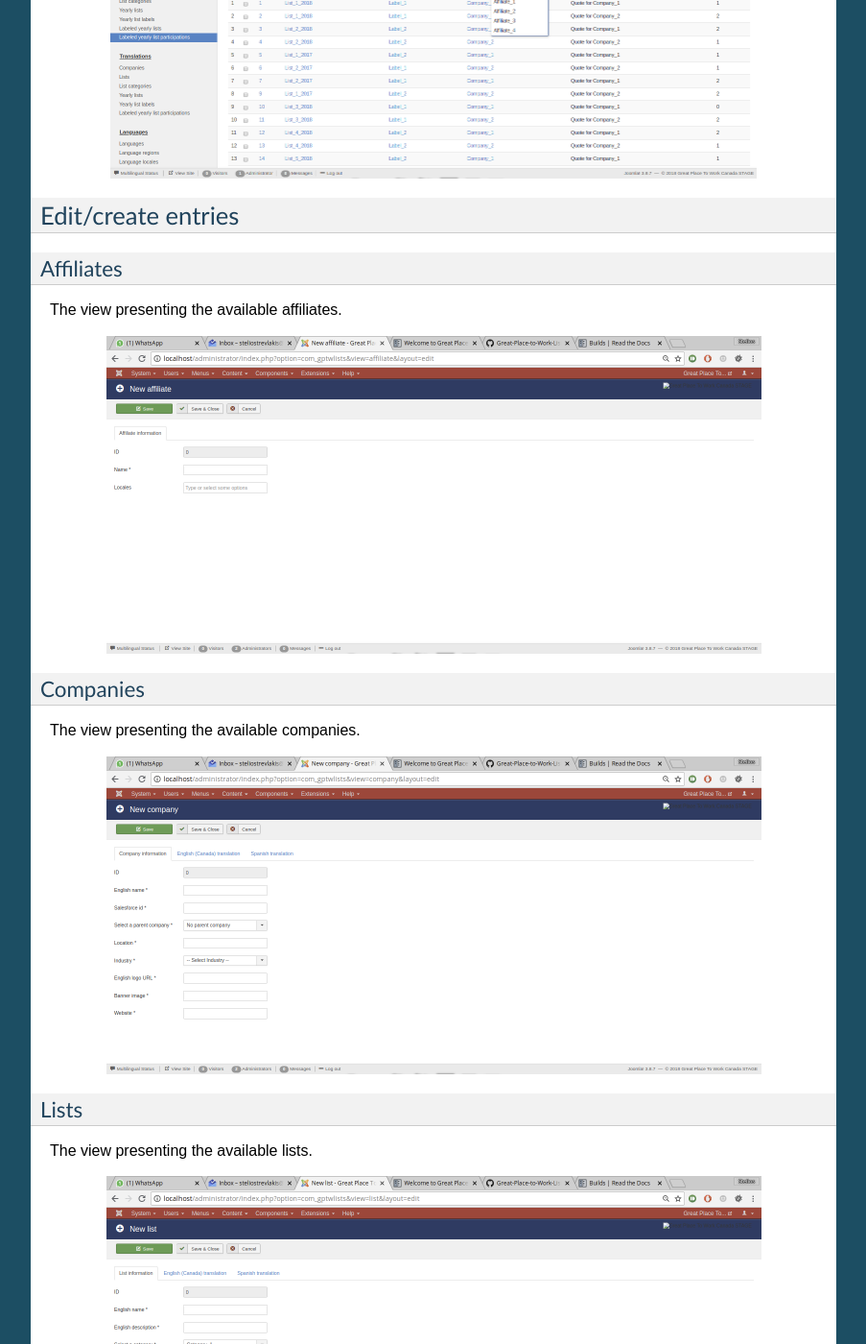
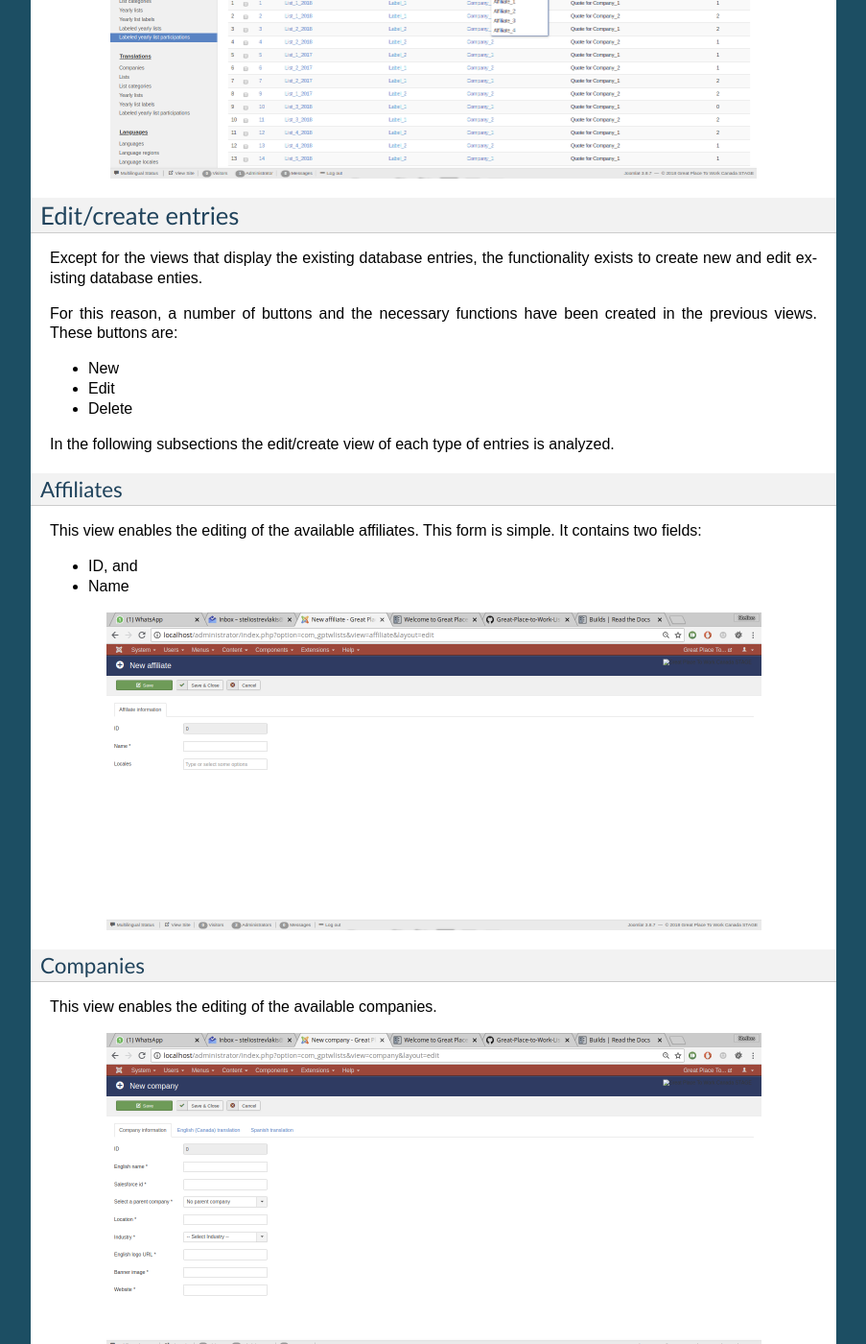
Before and after one commit to treste91/Great-Place-to-Work-Lists, a Sphinx documentation site: the page built from docs/backend/db_entries.rst, in a window 1280 px wide and 1400 px high, scrolled down 3351 px. Shown: the whole window at 96% size, without its empty margins (198-1101 px from the left). Built offline with Sphinx 7.4.7, drawn with Linux system fonts in a browser that asks for light colours; some of the changed text lies outside the part shown.

Commit message:
Update db_entries.rst

```diff
--- a/docs/backend/db_entries.rst
+++ b/docs/backend/db_entries.rst
@@ -25,7 +25,7 @@ Display existing entries
 Affiliates
 ^^^^^^^^^^
 
-The view presenting the available affiliates.
+This view presents the available affiliates.
 
 .. image:: db_entries_affiliates.png
    :scale: 50 %
@@ -105,10 +105,29 @@ The view presenting the available labeled yearly list participations.
 Edit/create entries
 -------------------
 
+Except for the views that display the existing database entries, the functionality exists to create new and edit existing database enties.
+
+For this reason, a number of buttons and the necessary functions have been created in the previous views.
+These buttons are:
+
+* New
+
+* Edit
+
+* Delete
+
+In the following subsections the edit/create view of each type of entries is analyzed.
+
 Affiliates
 ^^^^^^^^^^
 
-The view presenting the available affiliates.
+This view enables the editing of the available affiliates.
+This form is simple.
+It contains two fields:
+
+* ID, and
+
+* Name
 
 .. image:: db_entries_edit_affiliate.png
    :scale: 50 %
@@ -118,7 +137,7 @@ The view presenting the available affiliates.
 Companies
 ^^^^^^^^^
 
-The view presenting the available companies.
+This view enables the editing of the available companies.
 
 .. image:: db_entries_edit_company.png
    :scale: 50 %
@@ -128,7 +147,7 @@ The view presenting the available companies.
 Lists
 ^^^^^
 
-The view presenting the available lists.
+This view enables the editing of the available lists.
 
 .. image:: db_entries_edit_list.png
    :scale: 50 %
@@ -138,7 +157,7 @@ The view presenting the available lists.
 List categories
 ^^^^^^^^^^^^^^^
 
-The view presenting the available list categories.
+This view enables the editing of the available list categories.
 
 .. image:: db_entries_edit_list_category.png
    :scale: 50 %
@@ -158,7 +177,7 @@ The view presenting the available yearly lists.
 Yearly list labels
 ^^^^^^^^^^^^^^^^^^
 
-The view presenting the available yearly list labels.
+This view enables the editing of the available yearly list labels.
 
 .. image:: db_entries_edit_yearly_list_label.png
    :scale: 50 %
@@ -168,7 +187,7 @@ The view presenting the available yearly list labels.
 Labeled yearly lists
 ^^^^^^^^^^^^^^^^^^^^
 
-The view presenting the available labeled yearly lists.
+This view enables the editing of the available labeled yearly lists.
 
 .. image:: db_entries_edit_labeled_yearly_list.png
    :scale: 50 %
@@ -178,7 +197,7 @@ The view presenting the available labeled yearly lists.
 Labeled yearly list participations
 ^^^^^^^^^^^^^^^^^^^^^^^^^^^^^^^^^^
 
-The view presenting the available labeled yearly list participations.
+This view enables the editing of the available labeled yearly list participations.
 
 .. image:: db_entries_edit_labeled_yearly_list_participation.png
    :scale: 50 %
```
